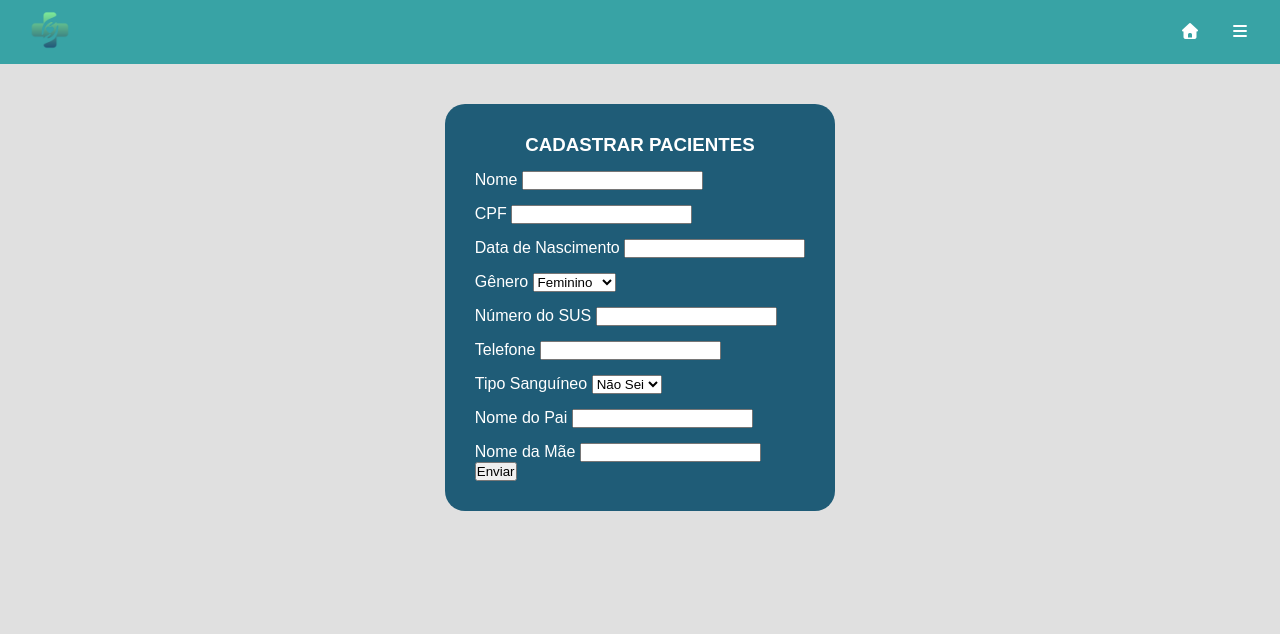
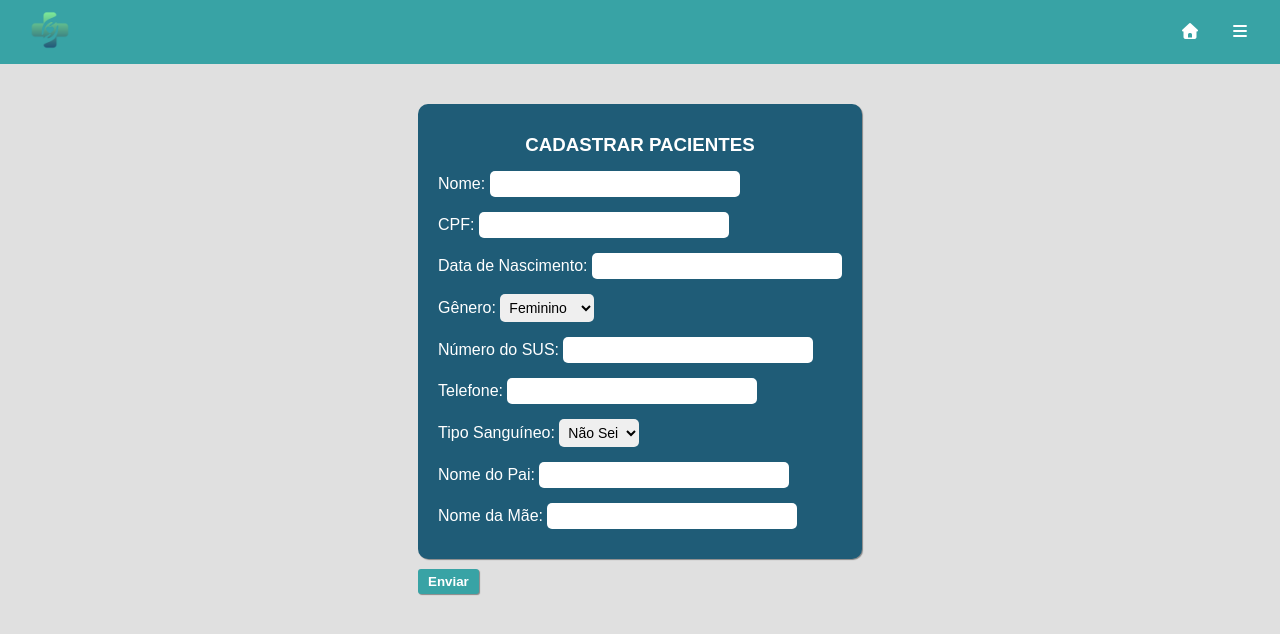
Before and after one commit to ericSilvaP/fila-pronto-socorro-v2, a Django app: page /pacientes/cadastro/ in a window 1280 px wide. Shown: the top 634 px of the page. Run offline with Django 5.2, Linux system fonts and the light colour scheme; some libraries are stand-ins or nearby versions.

Commit message:
style: main form style finalization

```diff
--- a/global_static/global/css/style.css
+++ b/global_static/global/css/style.css
@@ -47,6 +47,8 @@
 
   --spacing-gutter-medium: 3rem;
   --spacing-gutter-large: 4rem;
+
+  --box-shadow-default: 1px 1px 1px rgba(0, 0, 0, 0.397);
 }
 
 * {
@@ -115,18 +117,16 @@
 }
 
 /* MAIN FORM */
-.main-form {
+.form-content {
   background-color: var(--color-secondary);
   color: white;
-  padding: 3rem;
+  padding: 3rem 2rem;
   width: fit-content;
-  border-radius: 2rem;
-}
-
-.form-content {
+  border-radius: 1rem;
   display: flex;
   flex-flow: column;
   gap: calc(var(--spacing-gutter-medium) / 2);
+  box-shadow: var(--box-shadow-default);
 }
 
 .form-content .form-title {
@@ -139,3 +139,43 @@
   display: flex;
   justify-content: center;
 }
+
+.form-field-container {
+  display: flex;
+  flex-direction: column;
+  gap: 0.7rem;
+}
+
+.form-field-container input,
+.form-field-container select {
+  padding: 0.5rem;
+  border-radius: 0.5rem;
+  border: none;
+  font-size: 1.4rem;
+}
+
+.form-field-container input {
+  min-width: 25rem;
+}
+
+.errorlist {
+  color: var(--color-error-dark);
+  list-style: none;
+}
+
+.form-buttons-container {
+  margin-top: 1rem;
+  display: flex;
+  justify-content: space-between;
+}
+
+.form-buttons-container button {
+  background-color: var(--color-primary);
+  padding: 0.5rem 1rem;
+  font-family: var(--font-primary);
+  font-weight: 800;
+  color: var(--color-white);
+  border-radius: 0.3rem;
+  border: none;
+  box-shadow: var(--box-shadow-default);
+}
--- a/patients/templates/patients/partials/form.html
+++ b/patients/templates/patients/partials/form.html
@@ -5,12 +5,14 @@
     {% for field in form %}
       <div class="form-field-container">
         <div class="form-field">
-          <label for="{{ field.id_for_label }}">{{ field.label }}</label>
+          <label for="{{ field.id_for_label }}">{{ field.label }}:</label>
           {{ field }}
         </div>
         {{ field.errors }}
       </div>
     {% endfor %}
   </div>
-  <button type="submit">Enviar</button>
+  <div class="form-buttons-container">
+    <button type="submit">Enviar</button>
+  </div>
 </form>
```
